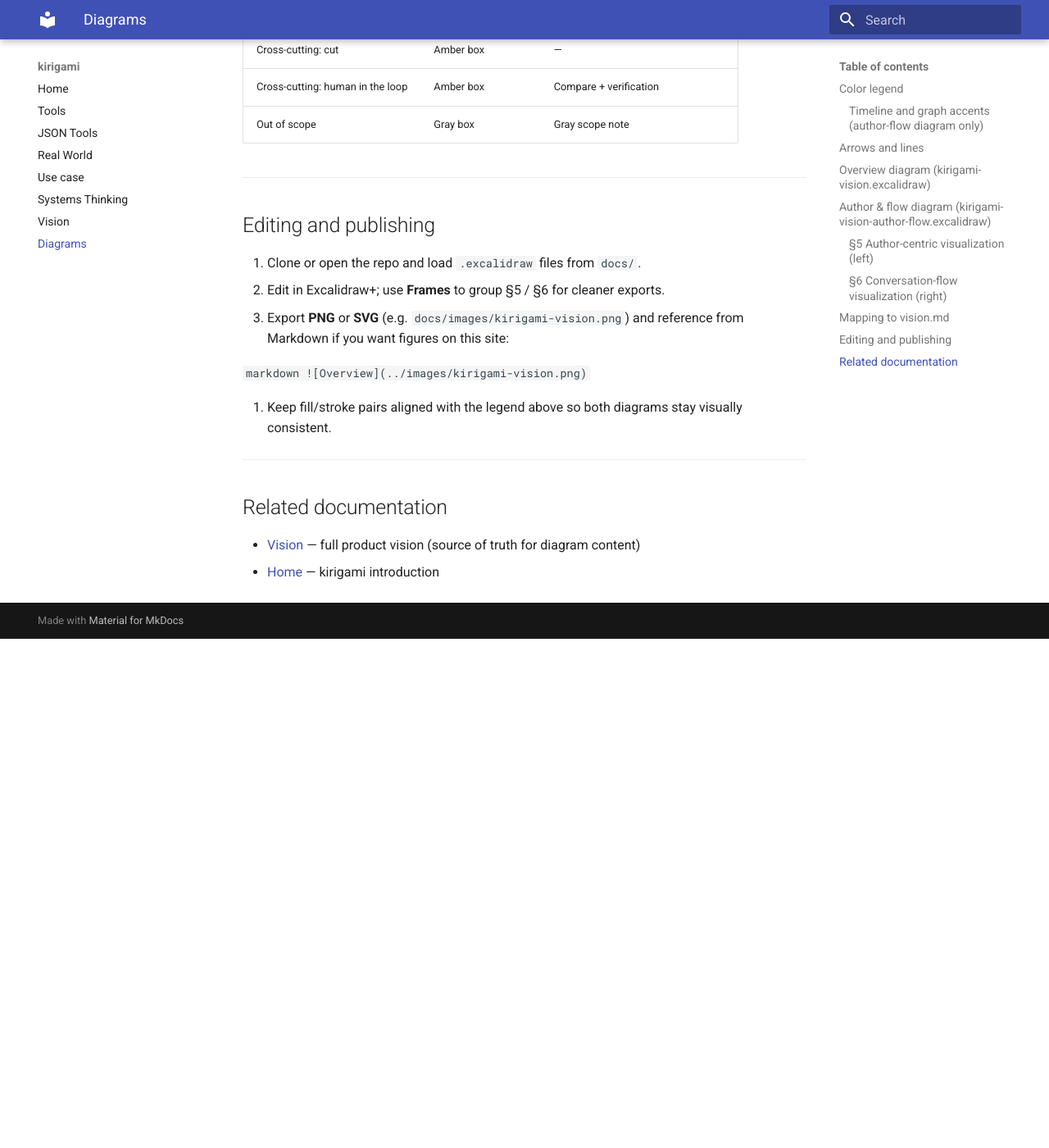
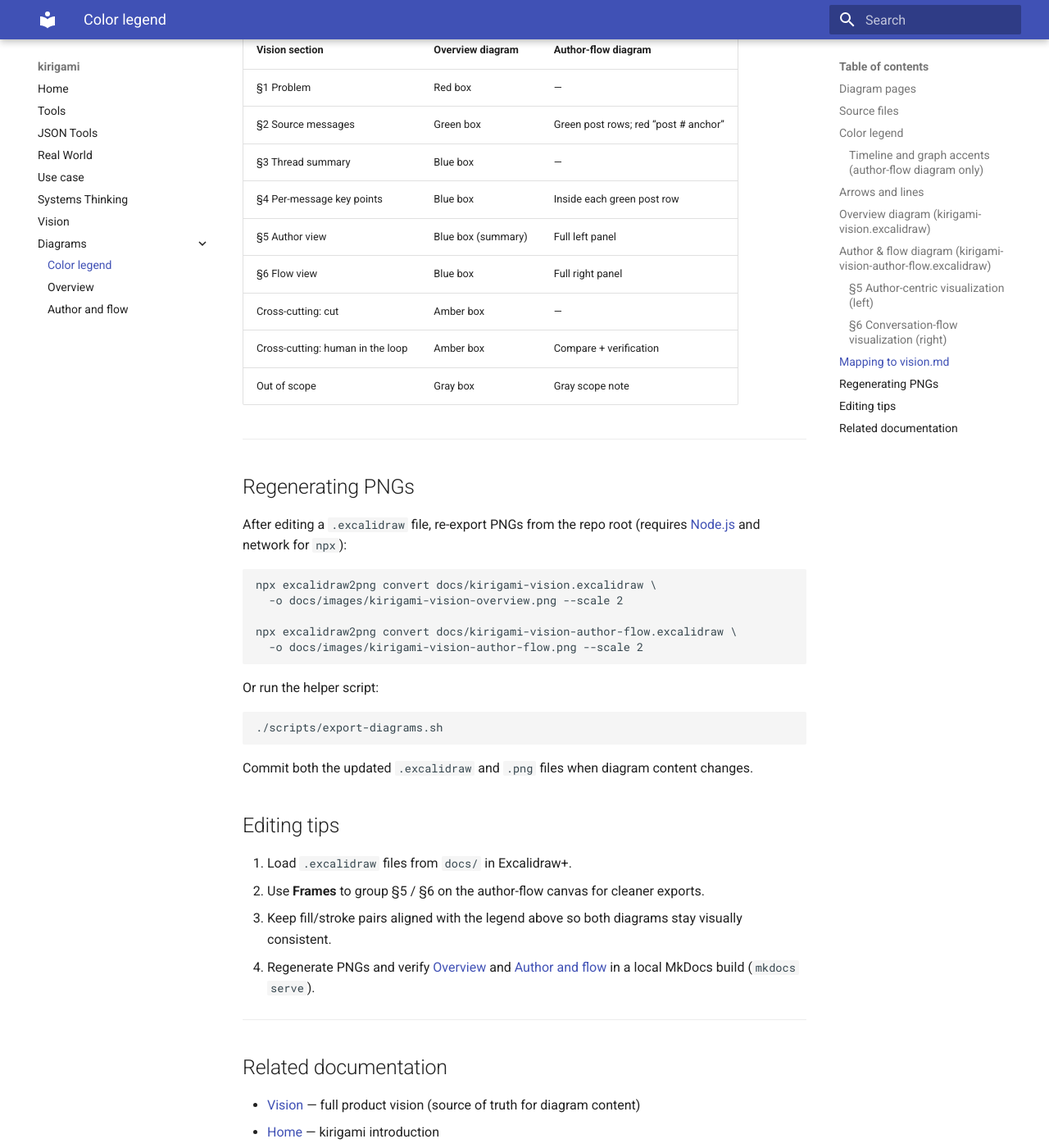
Before and after one commit to willingc/kirigami, an MkDocs documentation site: the page built from docs/diagrams.md, in a window 1280 px wide and 1400 px high, scrolled down 3977 px. Shown: the whole window at 82% size. Built offline with MkDocs 1.6.1 and Material for MkDocs 9.7.7, drawn with Linux system fonts in a browser that asks for light colours; before the commit the page ends 4756 px from its top, so only the background shows below that; some of the changed text lies outside the part shown.

Commit message:
Publish vision diagrams as PNG pages in MkDocs.
Export Excalidraw sources to PNG, add overview and author-flow diagram
pages, nest Diagrams nav entries, and include a script to regenerate images.

Co-authored-by: Cursor <cursoragent@cursor.com>

````diff
--- a/docs/diagrams.md
+++ b/docs/diagrams.md
@@ -1,11 +1,20 @@
 # Vision diagrams
 
-Excalidraw diagrams illustrate [Vision](vision.md). Open them in [Excalidraw](https://excalidraw.com) or Excalidraw+ to edit, export PNG/SVG, or embed in other docs.
+Excalidraw diagrams illustrate [Vision](vision.md). Published PNGs are on dedicated pages; source `.excalidraw` files remain editable in [Excalidraw](https://excalidraw.com) or Excalidraw+.
+
+## Diagram pages
+
+| Page | Purpose |
+|------|---------|
+| [Overview](diagram-overview.md) | End-to-end: problem → source principle → ingest → `ThreadDocument` → derived views (§1–§6) |
+| [Author and flow](diagram-author-flow.md) | Reader experiences: author panel (§5) and conversation flow (§6) |
+
+## Source files
 
 | File | Purpose |
 |------|---------|
-| [kirigami-vision.excalidraw](kirigami-vision.excalidraw) | End-to-end overview: problem → source principle → ingest → `ThreadDocument` → derived views (§1–§6) |
-| [kirigami-vision-author-flow.excalidraw](kirigami-vision-author-flow.excalidraw) | Reader experiences in detail: author panel (§5) and conversation flow (§6) |
+| [kirigami-vision.excalidraw](kirigami-vision.excalidraw) | Editable source for the overview diagram |
+| [kirigami-vision-author-flow.excalidraw](kirigami-vision-author-flow.excalidraw) | Editable source for the author / flow diagram |
 
 ---
 
@@ -118,17 +127,32 @@ Dashed gray arrows: author summary informed by posts below.
 
 ---
 
-## Editing and publishing
+## Regenerating PNGs
 
-1. Clone or open the repo and load `.excalidraw` files from `docs/`.
-2. Edit in Excalidraw+; use **Frames** to group §5 / §6 for cleaner exports.
-3. Export **PNG** or **SVG** (e.g. `docs/images/kirigami-vision.png`) and reference from Markdown if you want figures on this site:
+After editing a `.excalidraw` file, re-export PNGs from the repo root (requires [Node.js](https://nodejs.org/) and network for `npx`):
 
-   ```markdown
-   ![Overview](../images/kirigami-vision.png)
-   ```
+```bash
+npx excalidraw2png convert docs/kirigami-vision.excalidraw \
+  -o docs/images/kirigami-vision-overview.png --scale 2
 
-4. Keep fill/stroke pairs aligned with the legend above so both diagrams stay visually consistent.
+npx excalidraw2png convert docs/kirigami-vision-author-flow.excalidraw \
+  -o docs/images/kirigami-vision-author-flow.png --scale 2
+```
+
+Or run the helper script:
+
+```bash
+./scripts/export-diagrams.sh
+```
+
+Commit both the updated `.excalidraw` and `.png` files when diagram content changes.
+
+## Editing tips
+
+1. Load `.excalidraw` files from `docs/` in Excalidraw+.
+2. Use **Frames** to group §5 / §6 on the author-flow canvas for cleaner exports.
+3. Keep fill/stroke pairs aligned with the legend above so both diagrams stay visually consistent.
+4. Regenerate PNGs and verify [Overview](diagram-overview.md) and [Author and flow](diagram-author-flow.md) in a local MkDocs build (`mkdocs serve`).
 
 ---
 
--- a/mkdocs.yml
+++ b/mkdocs.yml
@@ -11,4 +11,7 @@ nav:
   - Use case: usecase.md
   - Systems Thinking: systems_thinking.md
   - Vision: vision.md
-  - Diagrams: diagrams.md
+  - Diagrams:
+    - Color legend: diagrams.md
+    - Overview: diagram-overview.md
+    - Author and flow: diagram-author-flow.md
````
Also changed, not shown: docs/diagram-author-flow.md (added, +31 -0 lines), docs/diagram-overview.md (added, +22 -0 lines), docs/images/kirigami-vision-author-flow.png (added), docs/images/kirigami-vision-overview.png (added), 1 other file.
